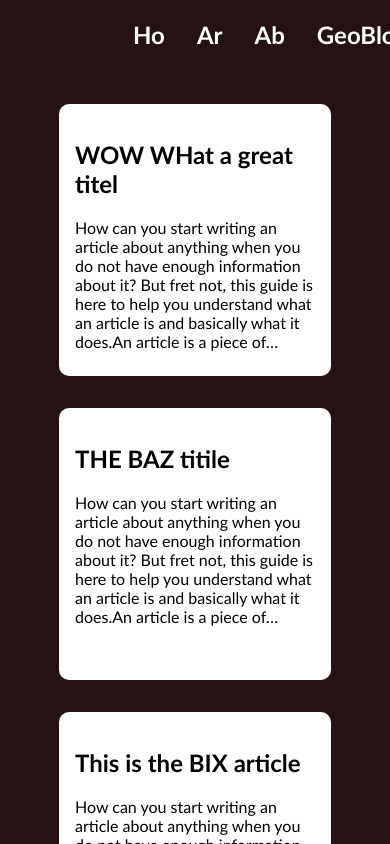
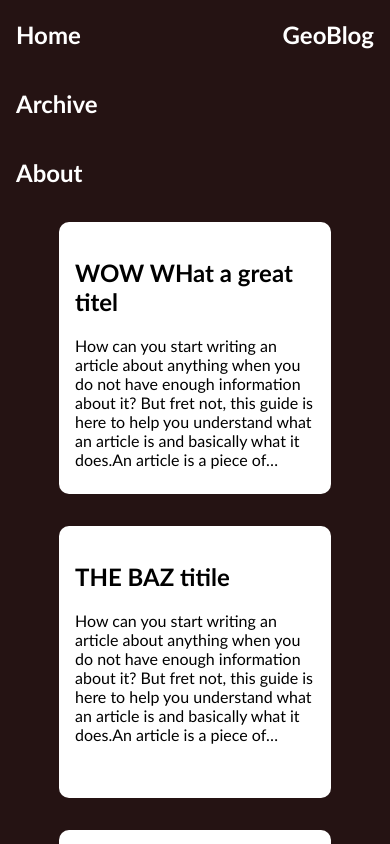
Before and after one commit to geoman3/geo-blog, a React (Create React App) app: page / in a window 390 px wide. Shown: the top 844 px of the page. Built offline with nearby package versions, Linux system fonts and the light colour scheme.

Commit message:
mobile viewing better

```diff
--- a/src/components/footer.css
+++ b/src/components/footer.css
@@ -1,6 +1,6 @@
 .Footer {
     background-color: var(--dark-color1);
-    width: 100vw;
+    width: 100%;
     height: 15vh;
     bottom: 0px;
 }
--- a/src/components/navbar.css
+++ b/src/components/navbar.css
@@ -2,13 +2,22 @@
     display: flex;
     flex-direction: row;
     justify-content: space-between;
-    padding: 0 30%;
+    /* padding: 0 30%; */
 }
 
 .Navbar div {
     display: flex;
-    flex-direction: row;
     justify-content: flex-start;
+}
+@media only screen and (max-width: 438px) {
+    .Navbar div {
+        flex-direction: column;
+    }
+}
+@media only screen and (min-width: 438px) {
+    .Navbar div {
+        flex-direction: row;
+    }
 }
 
 .SectionLink {
--- a/src/components/navbar.tsx
+++ b/src/components/navbar.tsx
@@ -6,15 +6,15 @@ export default function Navbar() {
     let pages = [
         {
             path: "/",
-            page: "Ho"
+            page: "Home"
         },
         {
             path: "/archive",
-            page: "Ar"
+            page: "Archive"
         },
         {
             path: "/about",
-            page: "Ab"
+            page: "About"
         }
     ]
     return (
--- a/src/index.css
+++ b/src/index.css
@@ -3,7 +3,7 @@
 
     --dark-color1: rgb(44, 44, 44); /* was rgb(50, 0, 116) */
 
-    --light-accent1: rgb(202, 169, 245);
+    --light-accent1: rgb(238, 199, 127);
 
     --light-text1: white;
 
--- a/src/pages/archive.css
+++ b/src/pages/archive.css
@@ -30,5 +30,5 @@
 .archiveItem div {
     background-color: var(--light-text1);
     height: 0.2rem;
-    width: 30rem
+    width: 20rem
 }
--- a/src/pages/archive.tsx
+++ b/src/pages/archive.tsx
@@ -25,7 +25,6 @@ export default function Archive() {
 
     return (
         <div className='archive'>
-            <h1>Archive</h1>
             <div className="archiveList">
                 {archiveList.map((articleMetadata) => {
                     let articleDate = new Date(articleMetadata.timestamp)
--- a/src/pages/article.css
+++ b/src/pages/article.css
@@ -1,5 +1,6 @@
 .Article {
-    padding: 0 30vw;
+    display: flex;
+    justify-content: center;
 }
 
 .Markdown {
--- a/src/pages/home.css
+++ b/src/pages/home.css
@@ -1,7 +1,10 @@
-
+.Home {
+    display: flex;
+    justify-content: center;
+}
 
 .Featured {
-    padding: 5% 30%;
+    max-width: 50rem;
     align-items: center;
     display: flex;
     flex-wrap: wrap;
@@ -10,7 +13,6 @@
 
 .FeaturedItem {
     width: 15rem;
-    min-width: 15rem;
     height: 15rem;
     background-color: var(--card-color);
     color: var(--dark-text1);
@@ -30,5 +32,5 @@
 .FeaturedItem:hover {
     /* text-decoration: underline; */
     transition-duration: 0.05s;
-    box-shadow: 0 0 0.27rem 0.27rem var(--dark-color1);
+    border-radius: 30px;
 }
```
Also changed, not shown: 1 other file (tests, documents, lock files or other folders).
